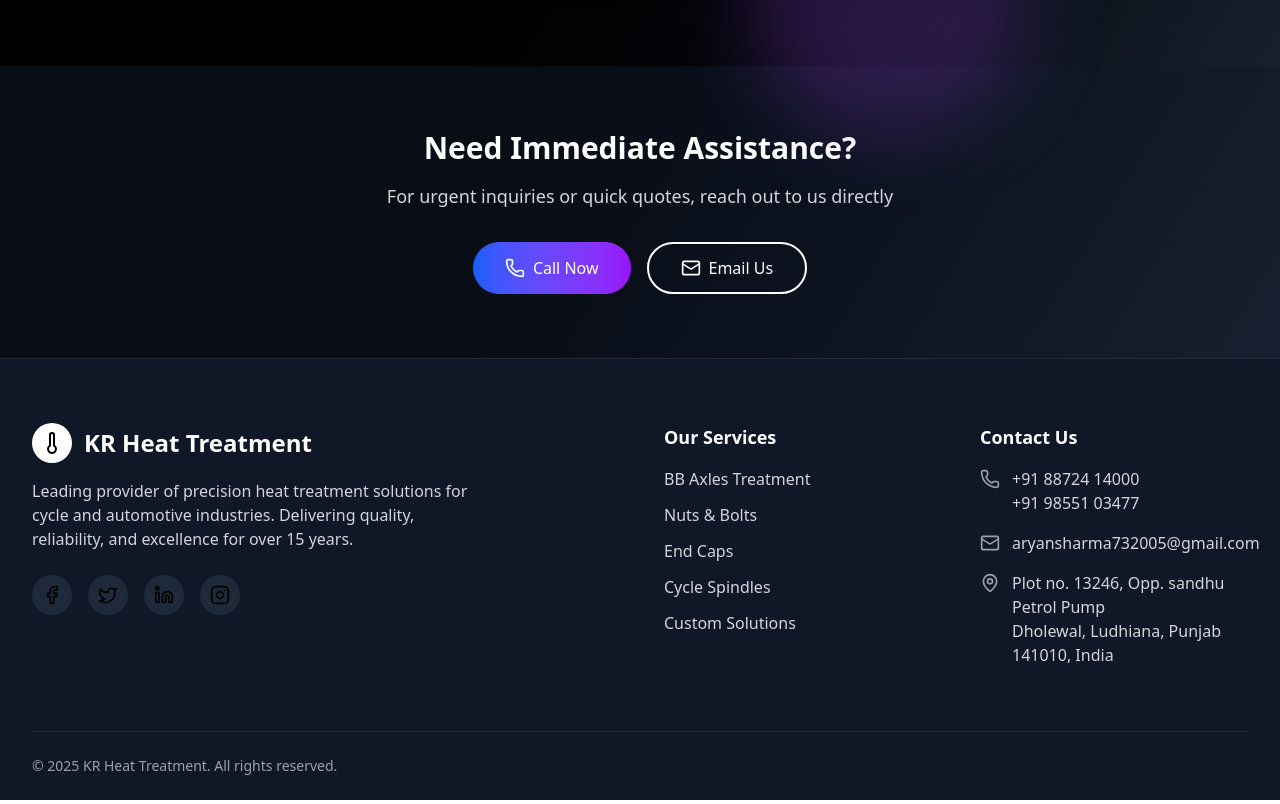
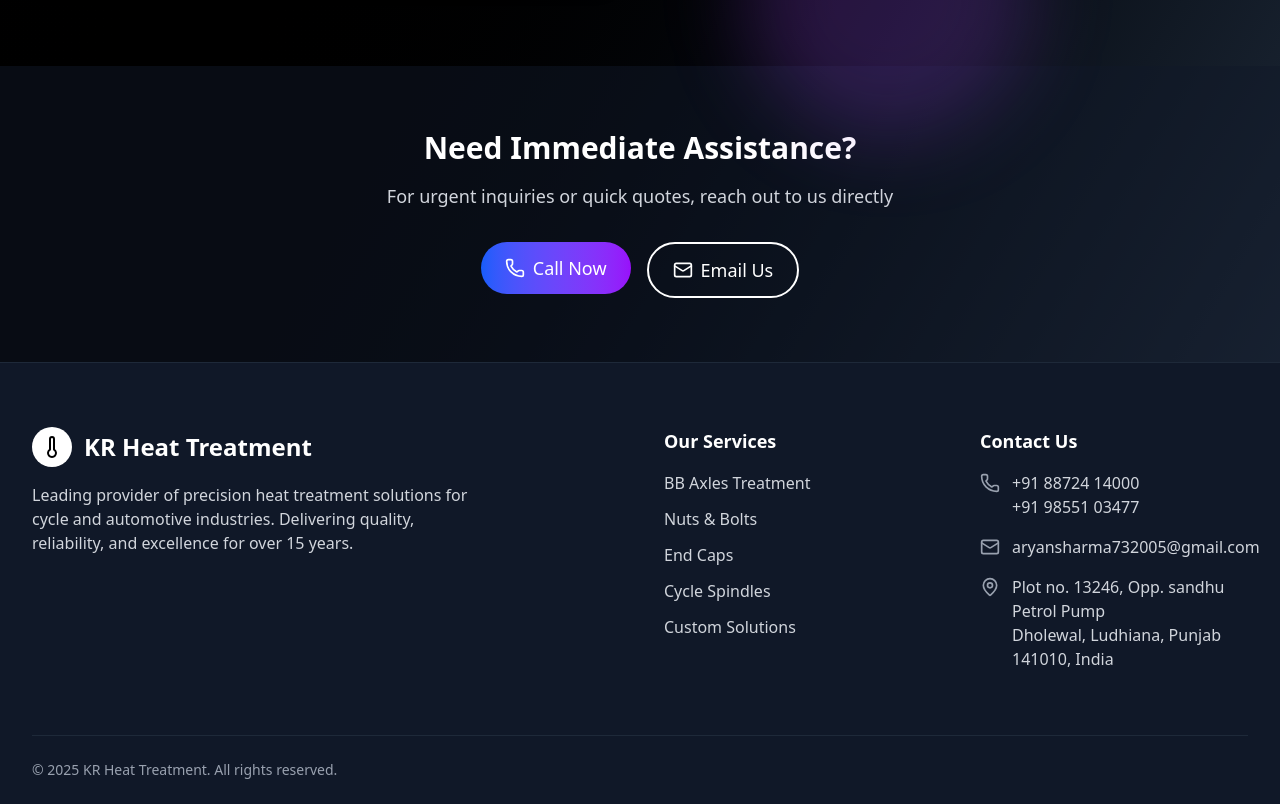
Before and after one commit to VanshArora10/Kr-Heat-Treatment, a React (Vite) app in the folder Frontend/: page /contact in a window 1280 px wide. Shown: the part 1800-2604 px from the top of the page. Built offline with nearby package versions, Linux system fonts and the light colour scheme.

Commit message:
Final Commit

```diff
--- a/Frontend/src/Components/ContactComponent.jsx
+++ b/Frontend/src/Components/ContactComponent.jsx
@@ -257,27 +257,37 @@ const ContactUsComponent = () => {
 
             {/* Quick Contact CTA */}
             <section className="py-16 bg-gray-900/50">
-                <div className="text-center max-w-4xl mx-auto">
+                <div className="text-center max-w-4xl mx-auto px-4">
                     <h2 className="text-3xl font-bold text-white mb-4">Need Immediate Assistance?</h2>
                     <p className="text-lg text-gray-300 mb-8">
                         For urgent inquiries or quick quotes, reach out to us directly
                     </p>
                     <div className="flex flex-col sm:flex-row gap-4 justify-center">
+                        {/* Call Now Button */}
+                        <div className="w-full sm:w-auto">
                             <a
                                 href="tel:+918872414000"
-                            className="bg-gradient-to-r from-blue-600 to-purple-600 text-white py-3 px-8 rounded-full hover:from-blue-700 hover:to-purple-700 transition-all flex items-center justify-center gap-2"
+                                className="w-full sm:w-auto block bg-gradient-to-r from-blue-600 to-purple-600 text-white py-3 px-6 rounded-full hover:from-blue-700 hover:to-purple-700 transition-all flex items-center justify-center gap-2 text-base sm:text-lg"
                             >
-                            <Phone className="w-5 h-5" /> <span>Call Now</span>
+                                <Phone className="w-5 h-5" />
+                                <span>Call Now</span>
                             </a>
+                        </div>
+
+                        {/* Email Us Button */}
+                        <div className="w-full sm:w-auto">
                             <a
                                 href="mailto:aryansharma732005@gmail.com"
-                            className="border-2 border-white text-white py-3 px-8 rounded-full hover:bg-white hover:text-black transition-all flex items-center justify-center gap-2"
+                                className="w-full sm:w-auto block border-2 border-white text-white py-3 px-6 rounded-full hover:bg-white hover:text-black transition-all flex items-center justify-center gap-2 text-base sm:text-lg"
                             >
-                            <Mail className="w-5 h-5" /> <span>Email Us</span>
+                                <Mail className="w-5 h-5" />
+                                <span>Email Us</span>
                             </a>
                         </div>
                     </div>
+                </div>
             </section>
+
         </div>
     );
 };
--- a/Frontend/src/Components/Footer.jsx
+++ b/Frontend/src/Components/Footer.jsx
@@ -22,20 +22,7 @@ const Foooter = () => {
                                     Leading provider of precision heat treatment solutions for cycle and automotive industries.
                                     Delivering quality, reliability, and excellence for over 15 years.
                                 </p>
-                                <div className="flex space-x-4">
-                                    <a href="#" className="w-10 h-10 bg-gray-800 rounded-full flex items-center justify-center hover:bg-white hover:text-black transition-colors">
-                                        <Facebook className="w-5 h-5" />
-                                    </a>
-                                    <a href="#" className="w-10 h-10 bg-gray-800 rounded-full flex items-center justify-center hover:bg-white hover:text-black transition-colors">
-                                        <Twitter className="w-5 h-5" />
-                                    </a>
-                                    <a href="#" className="w-10 h-10 bg-gray-800 rounded-full flex items-center justify-center hover:bg-white hover:text-black transition-colors">
-                                        <Linkedin className="w-5 h-5" />
-                                    </a>
-                                    <a href="#" className="w-10 h-10 bg-gray-800 rounded-full flex items-center justify-center hover:bg-white hover:text-black transition-colors">
-                                        <Instagram className="w-5 h-5" />
-                                    </a>
-                                </div>
+
                             </div>
 
                             {/* Services */}
```
Lines whose indentation alone changed are shown as unchanged.
